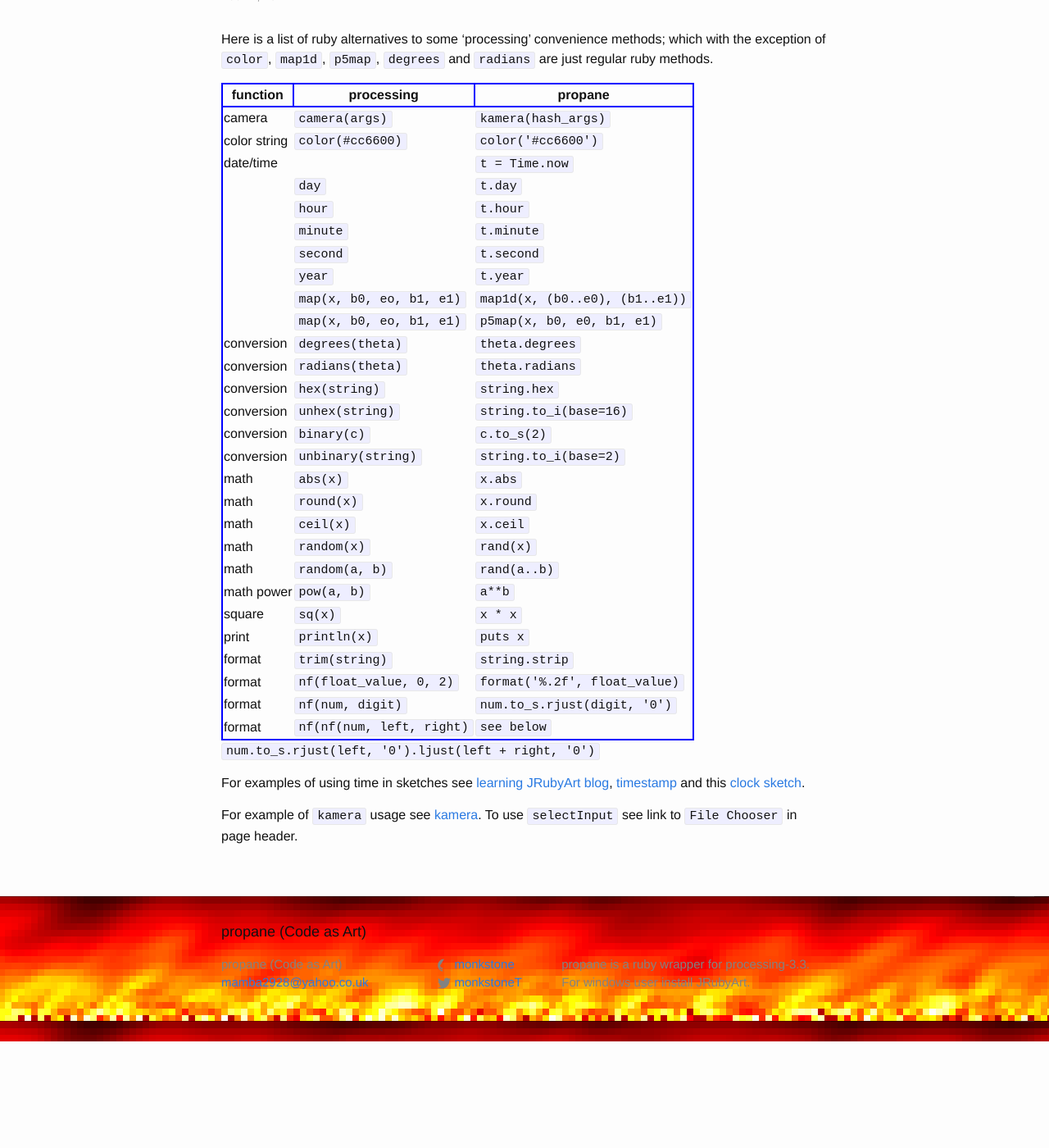
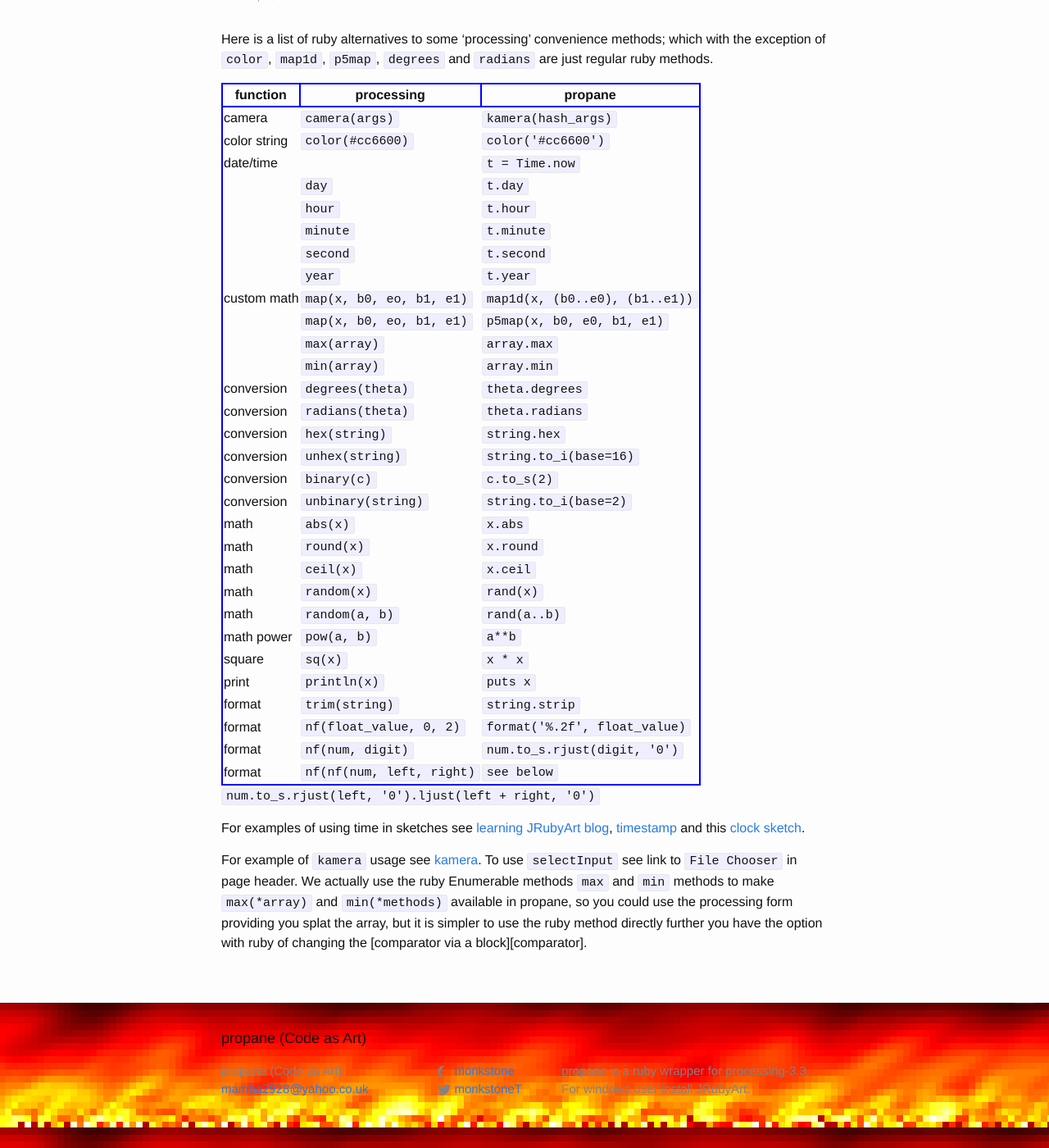
Before and after one commit to ruby-processing/propane, a Jekyll site: the page built from _methods/alternative_methods.md, in a window 1280 px wide and 1400 px high, scrolled down 276 px. Shown: the whole window at 82% size. Built offline with Jekyll 4.4.1, drawn with Linux system fonts in a browser that asks for light colours; before the commit the page ends 1546 px from its top, so only the background shows below that.

Commit message:
min max doc

```diff
--- a/_methods/alternative_methods.md
+++ b/_methods/alternative_methods.md
@@ -25,8 +25,10 @@
 |               |`minute`                |`t.minute`           |
 |               |`second`                |`t.second`           |
 |               |`year`                  |`t.year`             |
-|               |`map(x, b0, eo, b1, e1)`|`map1d(x, (b0..e0), (b1..e1))`|
+|custom math    |`map(x, b0, eo, b1, e1)`|`map1d(x, (b0..e0), (b1..e1))`|
 |               |`map(x, b0, eo, b1, e1)`|`p5map(x, b0, e0, b1, e1)`|
+|               |`max(array)            `|`array.max`        |
+|               |`min(array)            `|`array.min`        |
 |conversion     |`degrees(theta)`        |`theta.degrees`    |
 |conversion     |`radians(theta)`        |`theta.radians`    |
 |conversion     |`hex(string)`           |`string.hex`       |
@@ -50,7 +52,7 @@
 
 For examples of using time in sketches see [learning JRubyArt blog][time], [timestamp][timestamp] and this [clock sketch][clock].
 
-For example of `kamera` usage see [kamera][kamera]. To use `selectInput` see link to `File Chooser` in page header.
+For example of `kamera` usage see [kamera][kamera]. To use `selectInput` see link to `File Chooser` in page header. We actually use the ruby Enumerable methods `max` and `min` methods to make `max(*array)` and `min(*methods)` available in propane, so you could use the processing form providing you splat the array, but it is simpler to use the ruby method directly further you have the option with ruby of changing the [comparator via a block][comparator].
 
 [time]:https://monkstone.github.io/time
 [timestamp]:https://monkstone.github.io/timestamp/
```
